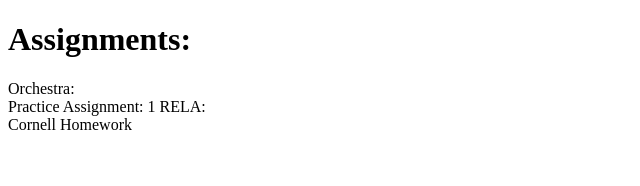
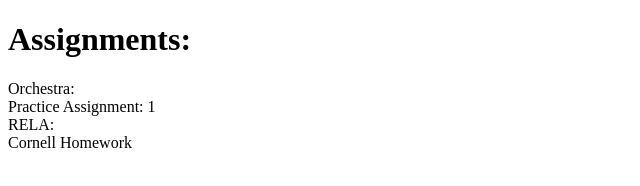
Before and after one commit to That1OrigamiKid/MyAssignments, a plain HTML site: page index.html in a window 1280 px wide. Shown: the whole page, without its empty margins (0-640 px from the left). Drawn offline with Linux system fonts and the light colour scheme.

Commit message:
added rela

```diff
--- a/index.html
+++ b/index.html
@@ -7,7 +7,7 @@
         <h1>Assignments:</h1>
         <p>
             Orchestra:<br>
-            Practice Assignment: 1
+            Practice Assignment: 1<br>
             RELA:<br>
             Cornell Homework
         </p>
```
